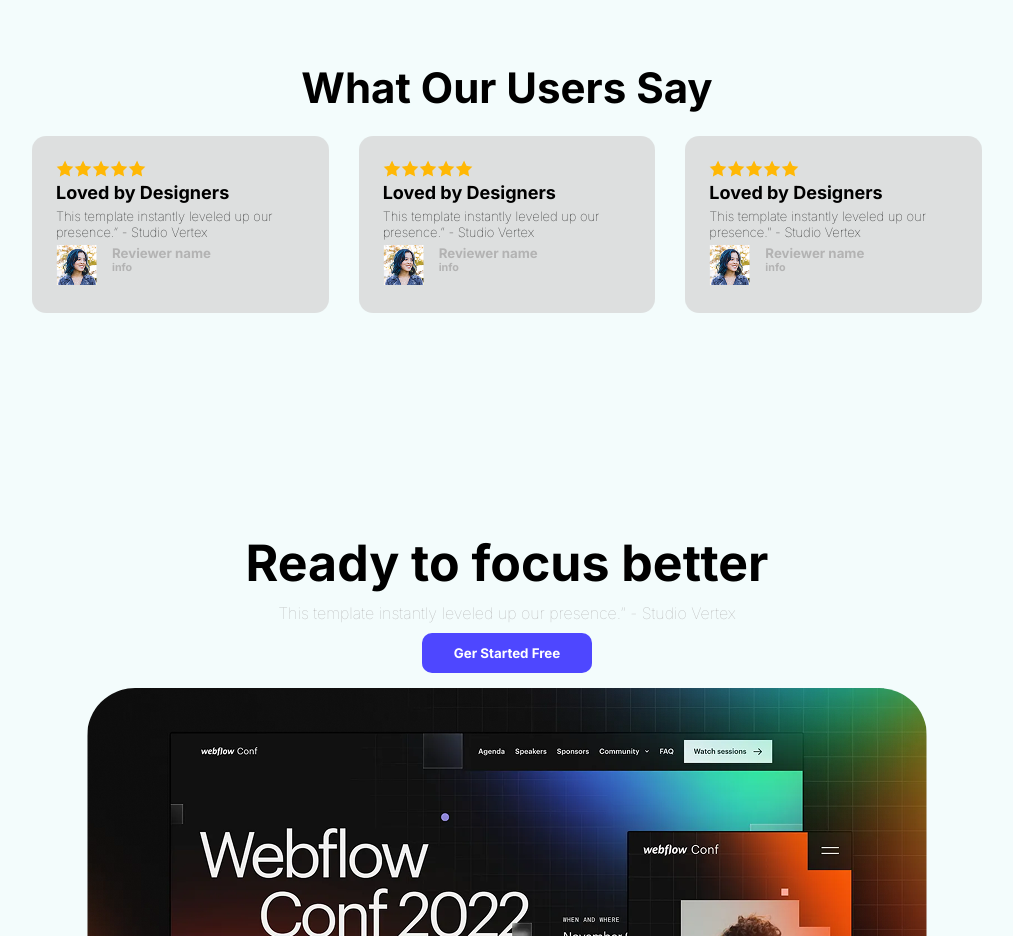
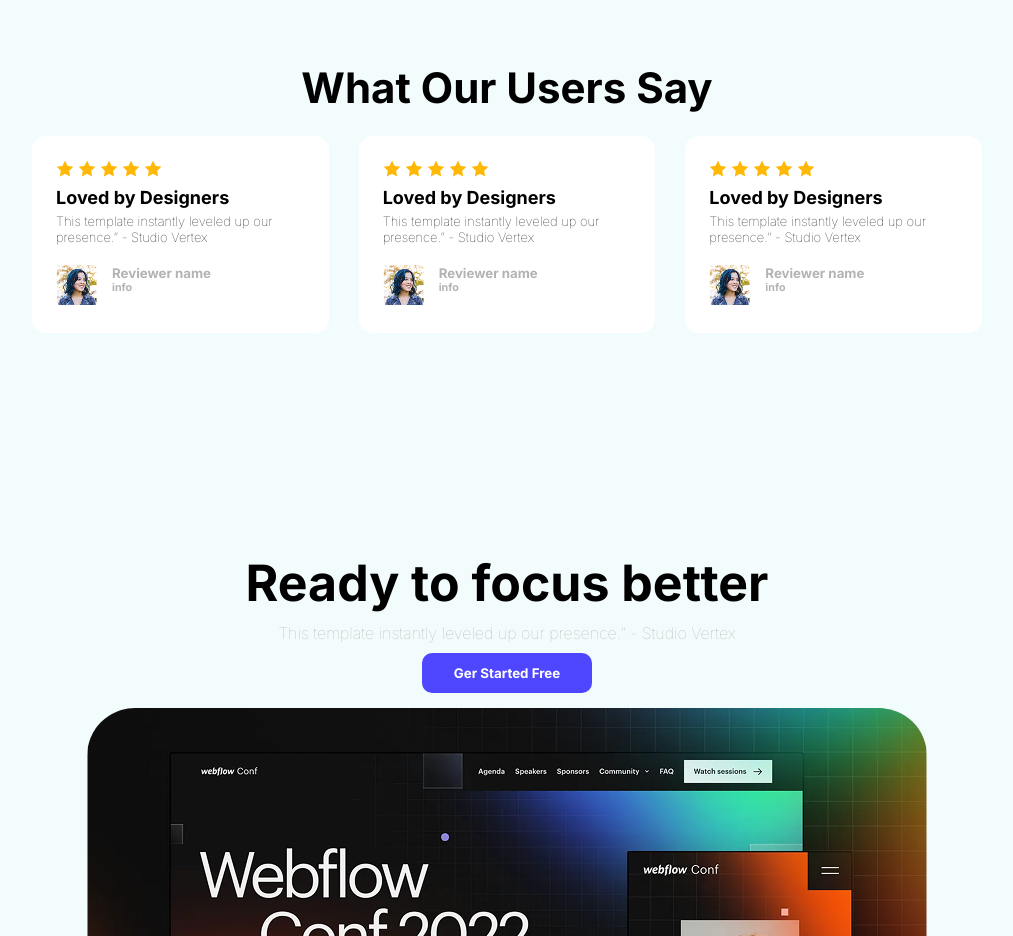
Before and after one commit to sanjidasefa/landing-launchpad, a plain HTML site: page index.html in a window 1280 px wide. Shown: the part 1620-2556 px from the top of the page, without its empty margins (133-1146 px from the left). Drawn offline with Linux system fonts and the light colour scheme.

Commit message:
added style

```diff
--- a/index.html
+++ b/index.html
@@ -137,7 +137,7 @@
   </section>
 
   <footer class="footer">
-    <h1 class="foote-header">logo</h1>
+    <h1 class="footer-header">logo</h1>
     <p class="footer-des">Ready to elevate your online presence? Contact us today to discuss <br> your project and discover how we can bring your vision to life.</p>
     <div class="footer-nav">
      <a href="https://www.w3schools./">home</a>
--- a/style.css
+++ b/style.css
@@ -104,7 +104,7 @@ body{
   border-radius: 14px;
   margin: auto 15px;
   gap: 24px;
-  background-color: rgba(199, 196, 196, 0.5);
+  background-color: white;
 }
 .review-title{
   font-weight: bold;
@@ -118,10 +118,14 @@ body{
 }
 .avatar{
   display: flex;
+  margin: 20px auto 0px;
   /* justify-content: space-between; */
 }
 .star-img{
   display: flex;
+  gap: 4px;
+  size: 2px;
+  margin-bottom: 10px;
 }
 .avatar-title{
   margin: 0px 15px;
@@ -173,7 +177,7 @@ body{
   padding: 100px 400px;
   text-align: center;
 }
-.foote-header{
+.footer-header{
   font-size: 100px;
   color: rgba(78, 71, 255, 1);
   margin: 15px auto;
```
Also changed, not shown: 1 other file.
